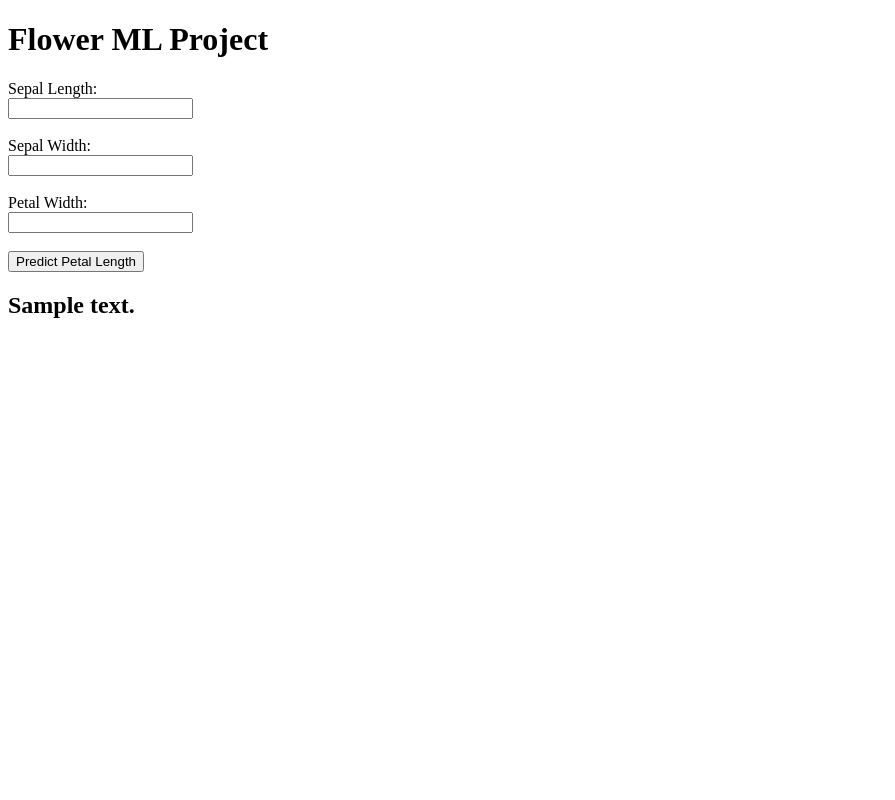
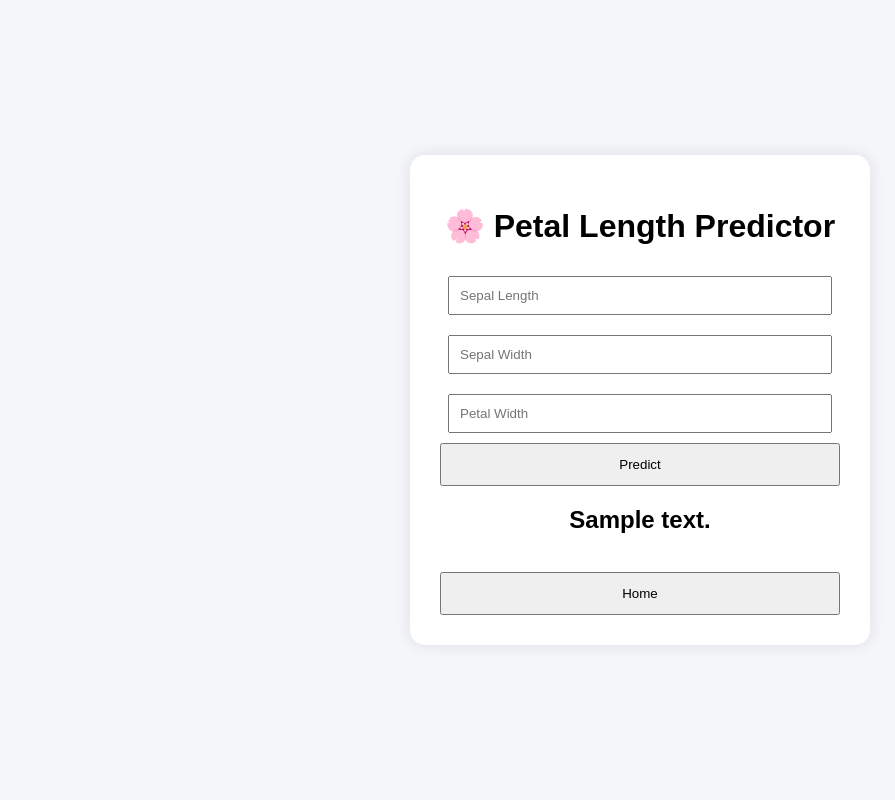
Before and after one commit to Kriti1013/flower-intelligence-system, a Flask app: template templates/petal_length.html in a window 1280 px wide. Shown: the whole page, without its empty margins (0-895 px from the left). Run offline with Flask 3, Linux system fonts and the light colour scheme; the template is opened without the code that fills it: most values are stand-ins (such as "Sample title", 1, 10 or a date in 2020); parts of the project's set-up code (start-up, migrations or seed data) failed here and were passed over.

Commit message:
Fix petal prediction route

```diff
--- a/templates/petal_length.html
+++ b/templates/petal_length.html
@@ -2,27 +2,75 @@
 <html>
 <head>
     <title>Petal Length Predictor</title>
+
+    <style>
+        body{
+            font-family: Arial, sans-serif;
+            background:#f4f6f9;
+            display:flex;
+            justify-content:center;
+            align-items:center;
+            height:100vh;
+            margin:0;
+        }
+
+        .container{
+            background:white;
+            padding:30px;
+            border-radius:15px;
+            box-shadow:0 0 15px rgba(0,0,0,0.1);
+            width:400px;
+            text-align:center;
+        }
+
+        input{
+            width:90%;
+            padding:10px;
+            margin:10px 0;
+        }
+
+        button{
+            width:100%;
+            padding:12px;
+            cursor:pointer;
+        }
+
+        h2{
+            margin-top:20px;
+        }
+    </style>
 </head>
+
 <body>
 
-    <h1>Flower ML Project</h1>
+<div class="container">
 
-    <form action="/predict" method="post">
+<h1>🌸 Petal Length Predictor</h1>
 
-        <label>Sepal Length:</label><br>
-        <input type="number" step="0.01" name="sepal_length" required><br><br>
+<form action="/predict_petal" method="POST">
 
-        <label>Sepal Width:</label><br>
-        <input type="number" step="0.01" name="sepal_width" required><br><br>
+    <input type="number" step="0.01" name="sepal_length"
+           placeholder="Sepal Length" required>
 
-        <label>Petal Width:</label><br>
-        <input type="number" step="0.01" name="petal_width" required><br><br>
+    <input type="number" step="0.01" name="sepal_width"
+           placeholder="Sepal Width" required>
 
-        <button type="submit">Predict Petal Length</button>
+    <input type="number" step="0.01" name="petal_width"
+           placeholder="Petal Width" required>
 
-    </form>
+    <button type="submit">Predict</button>
 
-    <h2>{{ prediction_text }}</h2>
+</form>
+
+<h2>{{ prediction_text }}</h2>
+
+<br>
+
+<a href="/">
+    <button>Home</button>
+</a>
+
+</div>
 
 </body>
 </html>
```
